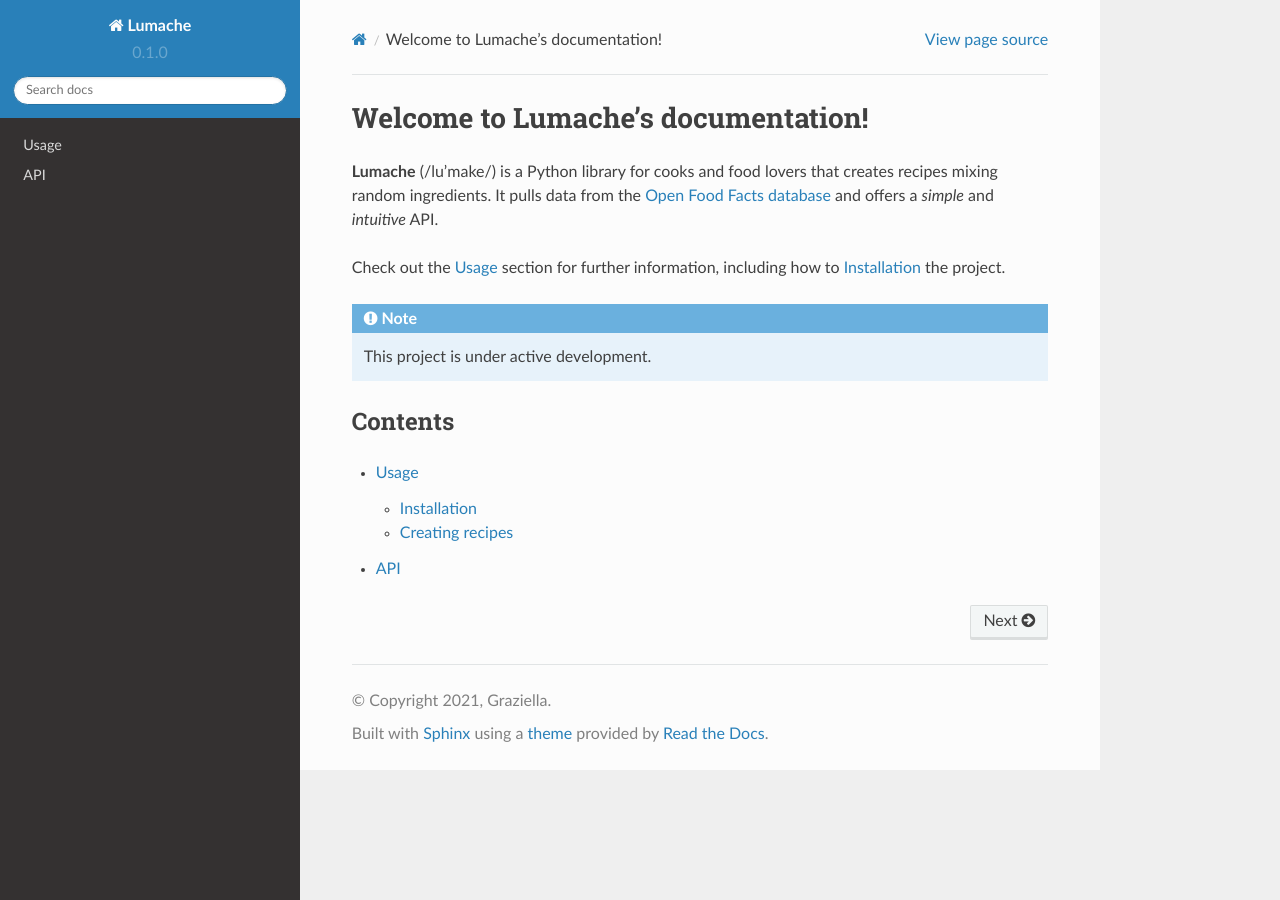
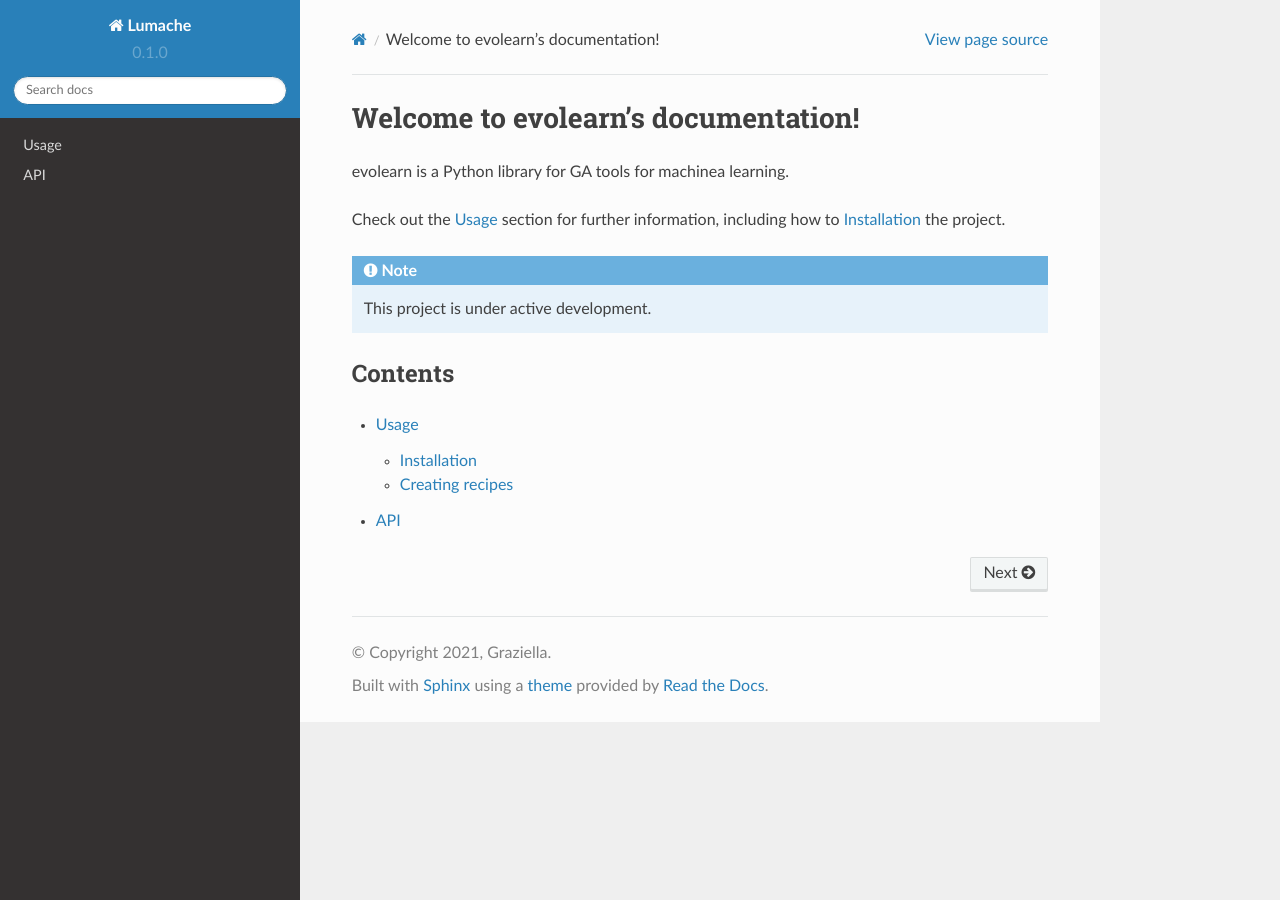
Before and after one commit to HindyDS/evolearn, a Sphinx documentation site: the page built from docs/source/index.rst, in a window 1280 px wide. Built offline with Sphinx 7.4.7 and the Read the Docs theme 2.0.0, drawn with Linux system fonts in a browser that asks for light colours.

Commit message:
Update index.rst

```diff
--- a/docs/source/index.rst
+++ b/docs/source/index.rst
@@ -1,10 +1,7 @@
-Welcome to Lumache's documentation!
+Welcome to evolearn's documentation!
 ===================================
 
-**Lumache** (/lu'make/) is a Python library for cooks and food lovers
-that creates recipes mixing random ingredients.
-It pulls data from the `Open Food Facts database <https://world.openfoodfacts.org/>`_
-and offers a *simple* and *intuitive* API.
+evolearn is a Python library for GA tools for machinea learning.
 
 Check out the :doc:`usage` section for further information, including
 how to :ref:`installation` the project.
```
